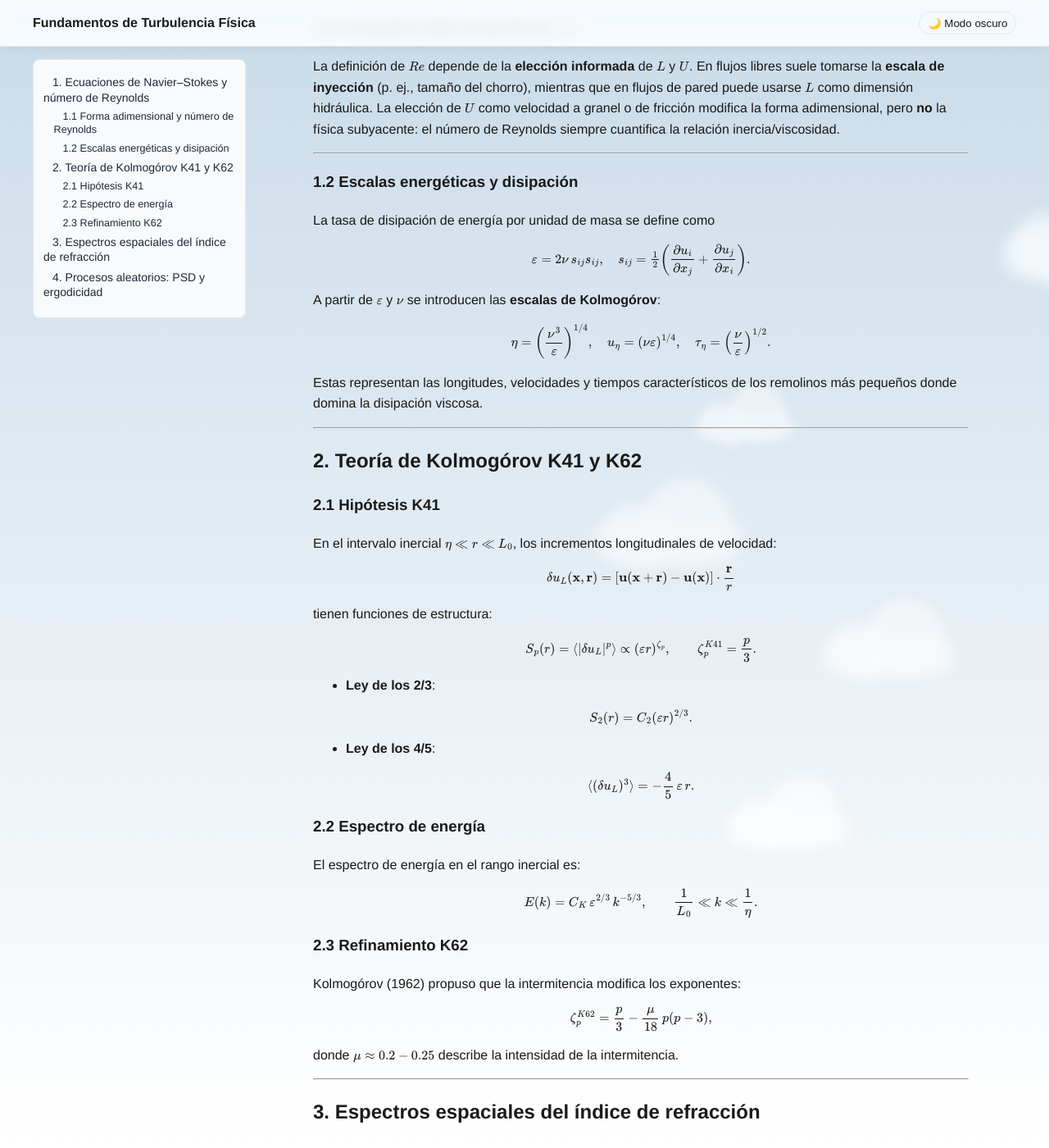
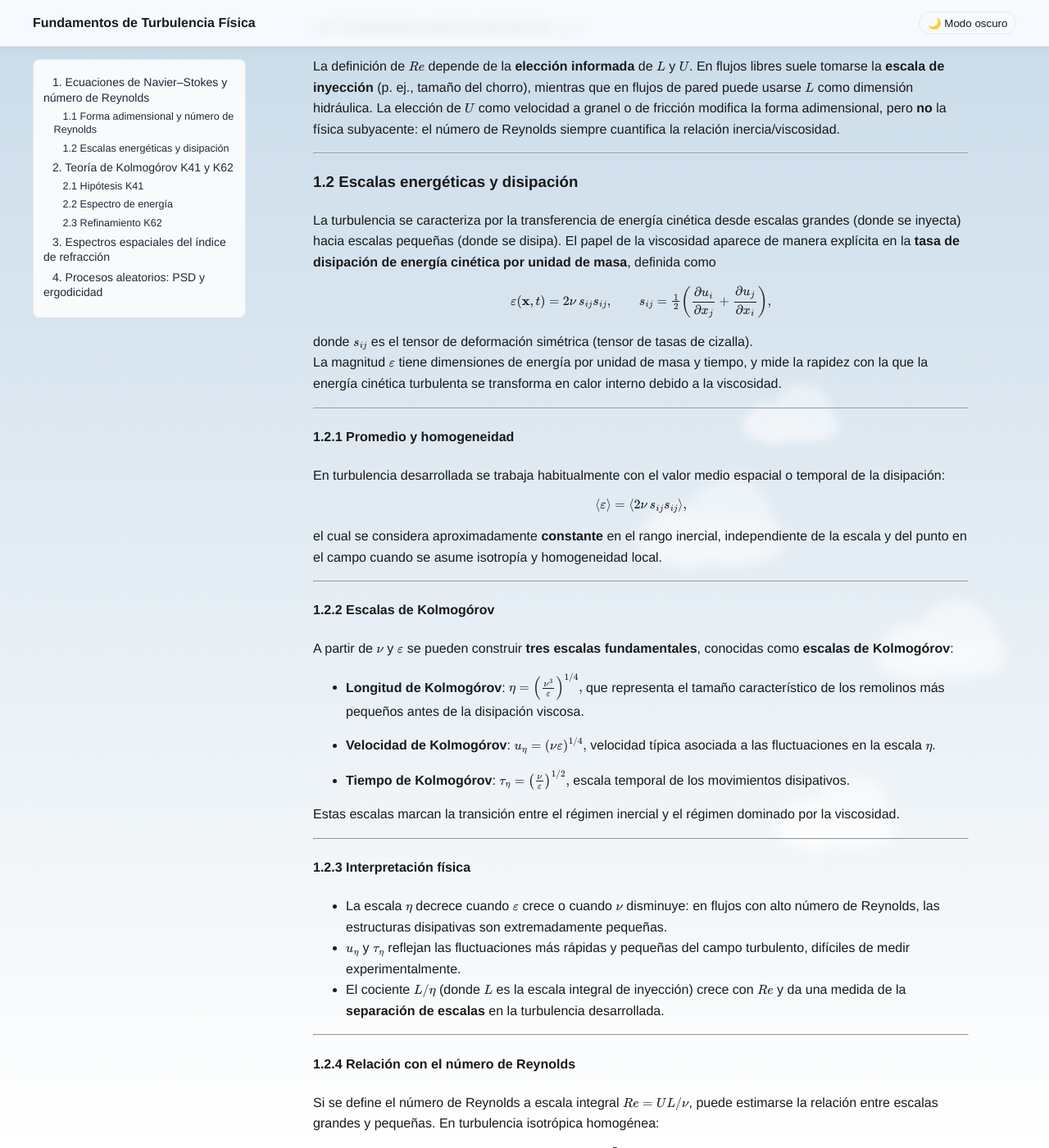
Before and after one commit to h-farfan/AT, a Jekyll site: the page built from topics/fundamentos-turbulencia.md, in a window 1280 px wide and 1400 px high, scrolled down 2901 px. Shown: the whole window at 82% size. Built offline with Jekyll 4.4.1, drawn with Linux system fonts in a browser that asks for light colours; some of the changed text lies outside the part shown.

Commit message:
Add files via upload

```diff
--- a/topics/fundamentos-turbulencia.md
+++ b/topics/fundamentos-turbulencia.md
@@ -171,23 +171,89 @@ La definición de $Re$ depende de la **elección informada** de $L$ y $U$. En fl
 
 ### 1.2 Escalas energéticas y disipación
 
-La tasa de disipación de energía por unidad de masa se define como
+La turbulencia se caracteriza por la transferencia de energía cinética desde escalas grandes (donde se inyecta) hacia escalas pequeñas (donde se disipa). El papel de la viscosidad aparece de manera explícita en la **tasa de disipación de energía cinética por unidad de masa**, definida como
 
 $$
-\varepsilon = 2\nu\, s_{ij} s_{ij}, \quad
-s_{ij}=\tfrac{1}{2}\left(\frac{\partial u_i}{\partial x_j}+\frac{\partial u_j}{\partial x_i}\right).
+\varepsilon(\mathbf{x},t) = 2\nu\, s_{ij} s_{ij},
+\qquad
+s_{ij} = \tfrac{1}{2}\left(
+\frac{\partial u_i}{\partial x_j} + \frac{\partial u_j}{\partial x_i}
+\right),
 $$
 
-A partir de $\varepsilon$ y $\nu$ se introducen las **escalas de Kolmogórov**:
+donde $s_{ij}$ es el tensor de deformación simétrica (tensor de tasas de cizalla).
+La magnitud $\varepsilon$ tiene dimensiones de energía por unidad de masa y tiempo, y mide la rapidez con la que la energía cinética turbulenta se transforma en calor interno debido a la viscosidad.
+
+---
+
+#### 1.2.1 Promedio y homogeneidad
+
+En turbulencia desarrollada se trabaja habitualmente con el valor medio espacial o temporal de la disipación:
 
 $$
-\eta = \left(\frac{\nu^3}{\varepsilon}\right)^{1/4}, \quad
-u_\eta = \left(\nu \varepsilon\right)^{1/4}, \quad
-\tau_\eta = \left(\frac{\nu}{\varepsilon}\right)^{1/2}.
+\langle \varepsilon \rangle =
+\left\langle 2\nu\, s_{ij} s_{ij} \right\rangle,
 $$
 
-Estas representan las longitudes, velocidades y tiempos característicos de los remolinos más pequeños donde domina la disipación viscosa.
+el cual se considera aproximadamente **constante** en el rango inercial, independiente de la escala y del punto en el campo cuando se asume isotropía y homogeneidad local.
 
+---
+
+#### 1.2.2 Escalas de Kolmogórov
+
+A partir de $\nu$ y $\varepsilon$ se pueden construir **tres escalas fundamentales**, conocidas como **escalas de Kolmogórov**:
+
+- **Longitud de Kolmogórov**:
+  $$
+  \eta = \left(\frac{\nu^3}{\varepsilon}\right)^{1/4},
+  $$
+  que representa el tamaño característico de los remolinos más pequeños antes de la disipación viscosa.
+
+- **Velocidad de Kolmogórov**:
+  $$
+  u_{\eta} = \left(\nu \varepsilon\right)^{1/4},
+  $$
+  velocidad típica asociada a las fluctuaciones en la escala $\eta$.
+
+- **Tiempo de Kolmogórov**:
+  $$
+  \tau_{\eta} = \left(\frac{\nu}{\varepsilon}\right)^{1/2},
+  $$
+  escala temporal de los movimientos disipativos.
+
+Estas escalas marcan la transición entre el régimen inercial y el régimen dominado por la viscosidad.
+
+---
+
+#### 1.2.3 Interpretación física
+
+- La escala $\eta$ decrece cuando $\varepsilon$ crece o cuando $\nu$ disminuye: en flujos con alto número de Reynolds, las estructuras disipativas son extremadamente pequeñas.
+- $u_{\eta}$ y $\tau_{\eta}$ reflejan las fluctuaciones más rápidas y pequeñas del campo turbulento, difíciles de medir experimentalmente.
+- El cociente $L/\eta$ (donde $L$ es la escala integral de inyección) crece con $Re$ y da una medida de la **separación de escalas** en la turbulencia desarrollada.
+
+---
+
+#### 1.2.4 Relación con el número de Reynolds
+
+Si se define el número de Reynolds a escala integral $Re = UL/\nu$, puede estimarse la relación entre escalas grandes y pequeñas. En turbulencia isotrópica homogénea:
+
+$$
+\frac{L}{\eta} \sim Re^{3/4}.
+$$
+
+Esto muestra que a medida que $Re$ aumenta, la gama de escalas presentes en el flujo se amplía significativamente. Por esta razón, la turbulencia en altos Reynolds es un fenómeno **multiescala**.
+
+---
+
+#### 1.2.5 Importancia en simulaciones y experimentos
+
+- En simulaciones directas de Navier–Stokes (DNS), la malla debe resolver hasta la escala de Kolmogórov $\eta$, lo que vuelve los cálculos prohibitivamente costosos a Reynolds altos.
+- En experimentos, las sondas (como anemometría de hilo caliente) deben tener una respuesta temporal comparable a $\tau_{\eta}$ para capturar fielmente las fluctuaciones.
+- En modelos de turbulencia (LES, RANS), la física de $\eta$ se parametriza en lugar de resolverse explícitamente.
+
+---
+
+En conclusión, las **escalas de Kolmogórov** constituyen la base para comprender la acción de la viscosidad en turbulencia y delimitan el extremo inferior de la cascada de energía. Su relación con el número de Reynolds explica por qué la turbulencia es un fenómeno de complejidad creciente a medida que $Re$ se hace grande.
 
 ---
 
```
